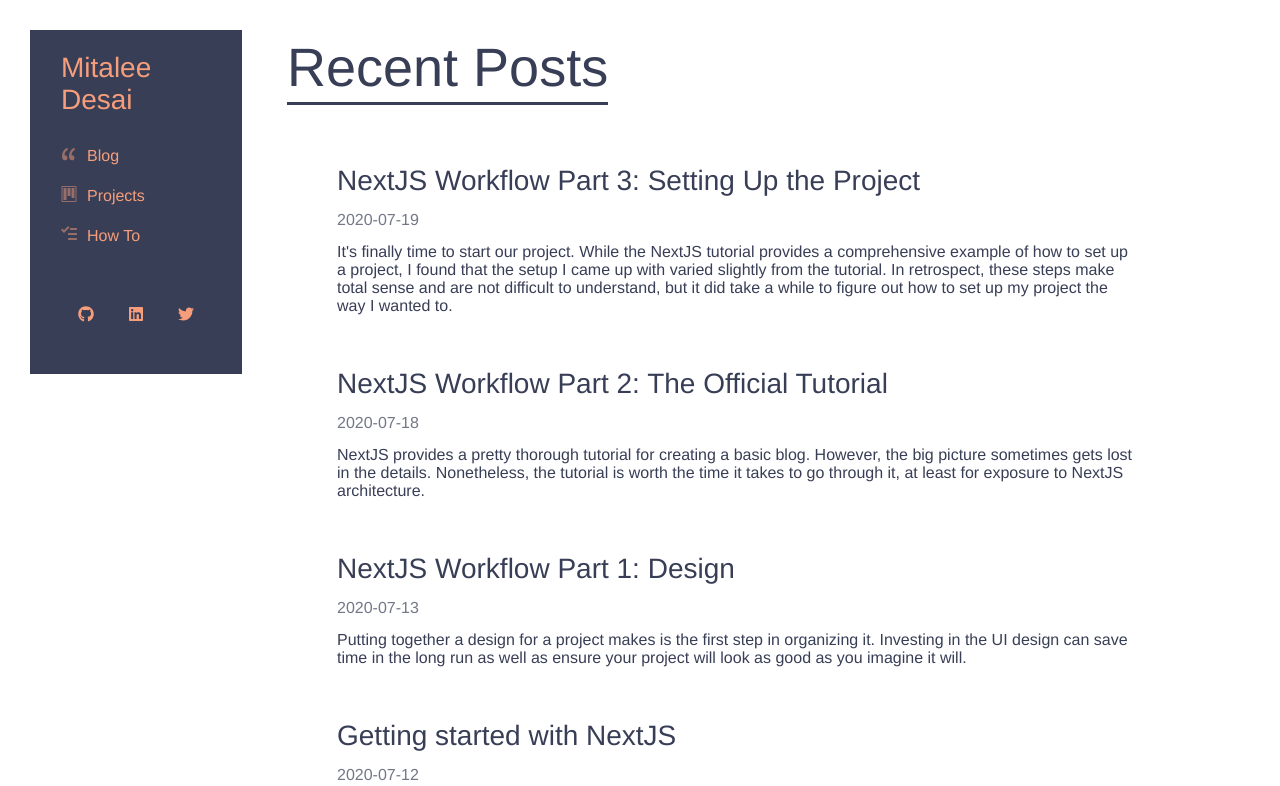
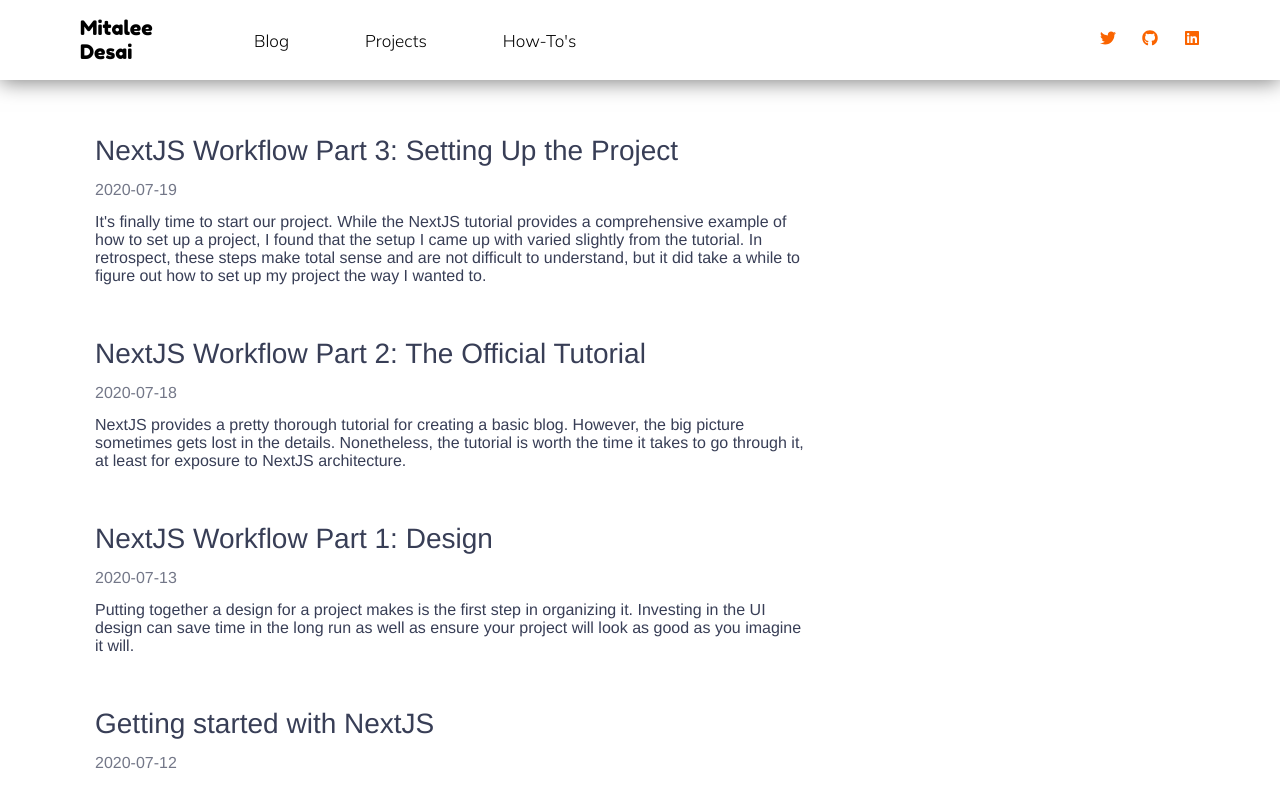
Before and after one commit to discoduckling/blog, a Next.js app: page / in a window 1280 px wide. Shown: the top 786 px of the page. Built offline with nearby package versions, Linux system fonts and the light colour scheme.

Commit message:
Reformat main nav bar

```diff
--- a/components/page-layouts/OverviewLayout.js
+++ b/components/page-layouts/OverviewLayout.js
@@ -1,17 +1,13 @@
 import React from "react";
-import NavBox, { NavMenu } from "../styled-components/nav-elements/NavBox";
 import { PageTitle } from "../styled-components/Titles";
 import styled from "@emotion/styled";
 import { device, size } from "../media-query-breakpoints";
 import { useMediaQuery } from "react-responsive";
 import Colors from "../colors";
+import NavBar from "../styled-components/nav-elements/NavBox";
 
 const InnerLayout = styled.div`
   font-family: Helvetica, sans-serif;
-  @media ${device.tablet} {
-    display: flex;
-    padding: 30px;
-  }
 `;
 
 const ContentContainer = styled.div`
@@ -39,14 +35,12 @@
   return (
     <div
       style={{
-        margin: -8,
         backgroundColor: Colors.navBackground,
         minHeight: "100vh"
       }}
     >
-      <NavMenu pageTitle={pageTitle} />
       <InnerLayout>
-        <NavBox />
+        <NavBar selected={pageTitle} />
         <ContentContainer>
           {isTablet ? <PageTitle text={pageTitle} /> : null}
           <ContentBody>
--- a/components/styled-components/nav-elements/NavBox.js
+++ b/components/styled-components/nav-elements/NavBox.js
@@ -1,80 +1,22 @@
-import React from "react";
+/** @jsx jsx */
 import Colors from "../../colors";
 import Link from "next/link";
 import styled from "@emotion/styled";
+import { jsx, css } from "@emotion/core";
 import { device } from "../../media-query-breakpoints";
 import { slide as Menu } from "react-burger-menu";
-import { GoQuote, GoProject, GoTasklist } from "react-icons/go";
 import { FaTwitter, FaGithub, FaLinkedin } from "react-icons/fa";
-
-const NavBoxBody = styled.div`
-  visibility: hidden;
-  height: 0px;
-  width: 0px;
-  background-color: ${Colors.navToolbar};
-  padding: 22px 31px;
-  @media ${device.tablet} {
-    visibility: visible;
-    height: 300px;
-    width: 150px;
-  }
-`;
-
-const NavMenuBody = styled.div`
-  visibility: visible;
-  font-family: Helvetica, sans-serif;
-  @media ${device.tablet} {
-    visibility: hidden;
-  }
-`;
-
-const ExternalLinkBox = () => (
-  <div
-    style={{
-      display: "flex",
-      justifyContent: "space-around",
-      marginTop: 50
-    }}
-  >
-    <ExternalLink icon={<FaGithub />} to={"https://github.com/discoduckling"} />
-    <ExternalLink
-      icon={<FaLinkedin />}
-      to={"https://www.linkedin.com/in/msmitalee/"}
-    />
-    <ExternalLink icon={<FaTwitter />} to={"https://twitter.com/_mitalee"} />
-  </div>
-);
-
-const NavBox = props => {
-  return (
-    <NavBoxBody>
-      <div style={{ fontSize: 28, marginBottom: 20 }}>
-        <Link href={"/"}>
-          <span style={{ cursor: "pointer", color: Colors.navFont }}>
-            Mitalee Desai
-          </span>
-        </Link>
-      </div>
-      <div>
-        <NavMenuItem text={"Blog"} to={"/blog"} icon={<GoQuote />} />
-        <NavMenuItem text={"Projects"} to={"/projects"} icon={<GoProject />} />
-        <NavMenuItem text={"How To"} to={"/workflows"} icon={<GoTasklist />} />
-      </div>
-      <ExternalLinkBox />
-    </NavBoxBody>
-  );
-};
 
 const styles = {
   bmBurgerButton: {
     position: "fixed",
     width: "20px",
     height: "20px",
-    left: "20px",
-    top: "17px"
+    right: "30px",
+    top: "30px"
   },
   bmBurgerBars: {
-    background: Colors.navFont
+    background: "#FA6400"
   },
   bmBurgerBarsHover: {
     background: "#a90000"
@@ -89,20 +31,26 @@
   bmMenuWrap: {
     position: "fixed",
     height: "100%",
-    width: 200
+    width: "100%",
+    top: 0
   },
   bmMenu: {
     background: Colors.navToolbar,
     padding: "2.5em 1.5em 0",
     fontSize: "1.15em",
-    overflowY: "hidden"
+    overflowY: "hidden",
+    top: "0"
   },
   bmMorphShape: {
     fill: "white"
   },
   bmItemList: {
     color: Colors.navFont,
-    padding: "0.8em"
+    padding: "0.8em",
+    display: "flex",
+    flexDirection: "column",
+    alignItems: "center",
+    justifyContent: "center"
   },
   bmItem: {},
   bmOverlay: {
@@ -110,66 +58,196 @@
   }
 };
 
-const NavMenuItem = props => {
-  const { text, to, icon } = props;
+const ExternalLink = props => {
+  const { icon, to } = props;
+  return (
+    <div>
+      <a href={to} style={{ textDecoration: "none", color: "#FA6400" }}>
+        {icon}
+      </a>
+    </div>
+  );
+};
+
+const NavBarLink = ({ label, selected, to }) => {
   const linkText = (
-    <span style={{ color: Colors.navFont, cursor: "pointer" }}>{text}</span>
+    <span
+      style={{
+        color: selected ? "white" : "black",
+        cursor: "pointer"
+      }}
+    >
+      {label}
+    </span>
   );
   return (
-    <div style={{ height: 40, display: "flex", alignItems: "center" }}>
-      {icon && (
-        <div style={{ opacity: 0.5, marginRight: 10, color: Colors.navFont }}>
-          {icon}
-        </div>
-      )}
+    <div
+      css={css`
+        font-size: 17px;
+        font-family: "Mulish", sans-serif;
+        padding: 5px 8px;
+        border-radius: 3px;
+        background-color: ${selected ? "#FA6400" : "white"};
+        color: ${selected ? "white" : "black"};
+        visibility: hidden;
+        margin-left: 60px;
+        @media ${device.tablet} {
+          visibility: visible;
+        }
+      `}
+    >
       <Link href={to}>{linkText}</Link>
     </div>
   );
 };
 
-const ExternalLink = props => {
-  const { icon, to } = props;
+const NavBarBody = styled.div`
+  display: flex;
+  height: 80px;
+  align-items: center;
+  box-shadow: 0px 2px 20px rgba(0, 0, 0, 0.5);
+  width: 100%;
+  position: fixed;
+  background-color: white;
+  z-index: 100;
+  justify-content: space-between;
+`;
+
+const MenuLink = ({ label, to, selected }) => {
+  const linkText = (
+    <span style={{ color: selected ? "white" : "#FA6400", cursor: "pointer" }}>
+      {label}
+    </span>
+  );
   return (
-    <div>
-      <a href={to} style={{ textDecoration: "none", color: Colors.navFont }}>
-        {icon}
-      </a>
+    <div
+      css={css`
+        font-family: "Mulish", sans-serif;
+        font-size: 30px;
+        background-color: ${selected ? "#FA6400" : null};
+        margin-bottom: 30px;
+        padding: 5px 12px;
+        border-radius: 3px;
+      `}
+    >
+      <Link href={to}>{linkText}</Link>
     </div>
   );
 };
-export const NavMenu = props => {
-  const { pageTitle } = props;
+const NavBar = props => {
+  const { selected } = props;
   return (
-    <NavMenuBody>
-      <Menu styles={styles} disableAutoFocus>
-        <NavMenuItem
-          text={"Mitalee Desai"}
-          to={"/"}
-          style={{ marginBottom: 30 }}
-        />
-        <NavMenuItem text={"Blog"} to={"/blog"} icon={<GoQuote />} />
-        <NavMenuItem text={"Projects"} to={"/projects"} icon={<GoProject />} />
-        <NavMenuItem text={"How To"} to={"/workflows"} icon={<GoTasklist />} />
-        <ExternalLinkBox />
-      </Menu>
+    <div>
       <div
-        style={{
-          backgroundColor: Colors.navToolbar,
-          color: Colors.navFont,
-          height: 60,
-          display: "flex",
-          alignItems: "center",
-          justifyContent: "center",
-          fontSize: 20,
-          position: "fixed",
-          zIndex: 100,
-          width: "100%"
-        }}
+        css={css`
+          @media ${device.tablet} {
+            visibility: hidden;
+          }
+        `}
       >
-        <div style={{ width: "70%", textAlign: "center" }}>{pageTitle}</div>
+        <Menu styles={styles} disableAutoFocus>
+          <MenuLink to={"/"} label={"Home"} selected={selected === "Home"} />
+          <MenuLink
+            to={"/blog"}
+            label={"Blog"}
+            selected={selected === "Blog"}
+          />
+          <MenuLink
+            to={"/projects"}
+            label={"Projects"}
+            selected={selected === "Projects"}
+          />
+          <MenuLink
+            to={"/workflows"}
+            label={"How To's"}
+            selected={selected === "How To's"}
+          />
+          <div
+            style={{
+              display: "flex",
+              width: 150,
+              justifyContent: "space-around"
+            }}
+          >
+            <ExternalLink
+              to={"https://twitter.com/_mitalee"}
+              icon={<FaTwitter />}
+            />
+            <ExternalLink
+              to={"https://github.com/discoduckling"}
+              icon={<FaGithub />}
+            />
+            <ExternalLink
+              to={"https://www.linkedin.com/in/msmitalee/"}
+              icon={<FaLinkedin />}
+            />
+          </div>
+        </Menu>
       </div>
-    </NavMenuBody>
+      <NavBarBody>
+        <div style={{ display: "flex", alignItems: "center" }}>
+          <div
+            css={css`
+              width: 200px;
+              margin-left: 30px;
+              @media ${device.tablet} {
+                width: 106px;
+                margin-left: 80px;
+              }
+            `}
+          >
+            <Link href={"/"}>
+              <span
+                style={{
+                  fontSize: 20,
+                  fontFamily: "Fredoka One, cursive",
+                  cursor: "pointer"
+                }}
+              >
+                Mitalee Desai
+              </span>
+            </Link>
+          </div>
+          <NavBarLink
+            label={"Blog"}
+            selected={selected === "Blog"}
+            to={"/blog"}
+          />
+          <NavBarLink
+            label={"Projects"}
+            selected={selected === "Projects"}
+            to={"/projects"}
+          />
+          <NavBarLink
+            label={"How-To's"}
+            selected={selected === "How To's"}
+            to={"/workflows"}
+          />
+        </div>
+        <div
+          style={{
+            display: "flex",
+            marginRight: 80,
+            width: 100,
+            justifyContent: "space-between"
+          }}
+        >
+          <ExternalLink
+            to={"https://twitter.com/_mitalee"}
+            icon={<FaTwitter />}
+          />
+          <ExternalLink
+            to={"https://github.com/discoduckling"}
+            icon={<FaGithub />}
+          />
+          <ExternalLink
+            to={"https://www.linkedin.com/in/msmitalee/"}
+            icon={<FaLinkedin />}
+          />
+        </div>
+      </NavBarBody>
+    </div>
   );
 };
 
-export default NavBox;
+export default NavBar;
--- a/pages/index.js
+++ b/pages/index.js
@@ -6,7 +6,7 @@
 const Home = props => {
   const { posts } = props;
   return (
-    <OverviewLayout pageTitle={"Recent Posts"}>
+    <OverviewLayout pageTitle={"Home"}>
       <div>
         {posts.map(post => (
           <PostOverview
--- a/styles/global.css
+++ b/styles/global.css
@@ -1,8 +1,10 @@
-/*html,*/
-/*body {*/
-/*    margin: 0;*/
-/*    padding: 0;*/
-/*}*/
+@import url('https://fonts.googleapis.com/css2?family=Fredoka+One&family=Mulish:wght@300&display=swap');
+
+html,
+body {
+    margin: 0;
+    padding: 0;
+}
 
 /*html {*/
 /*    font-family: sans-serif;*/
```
Also changed, not shown: 2 other files (tests, documents, lock files or other folders).
